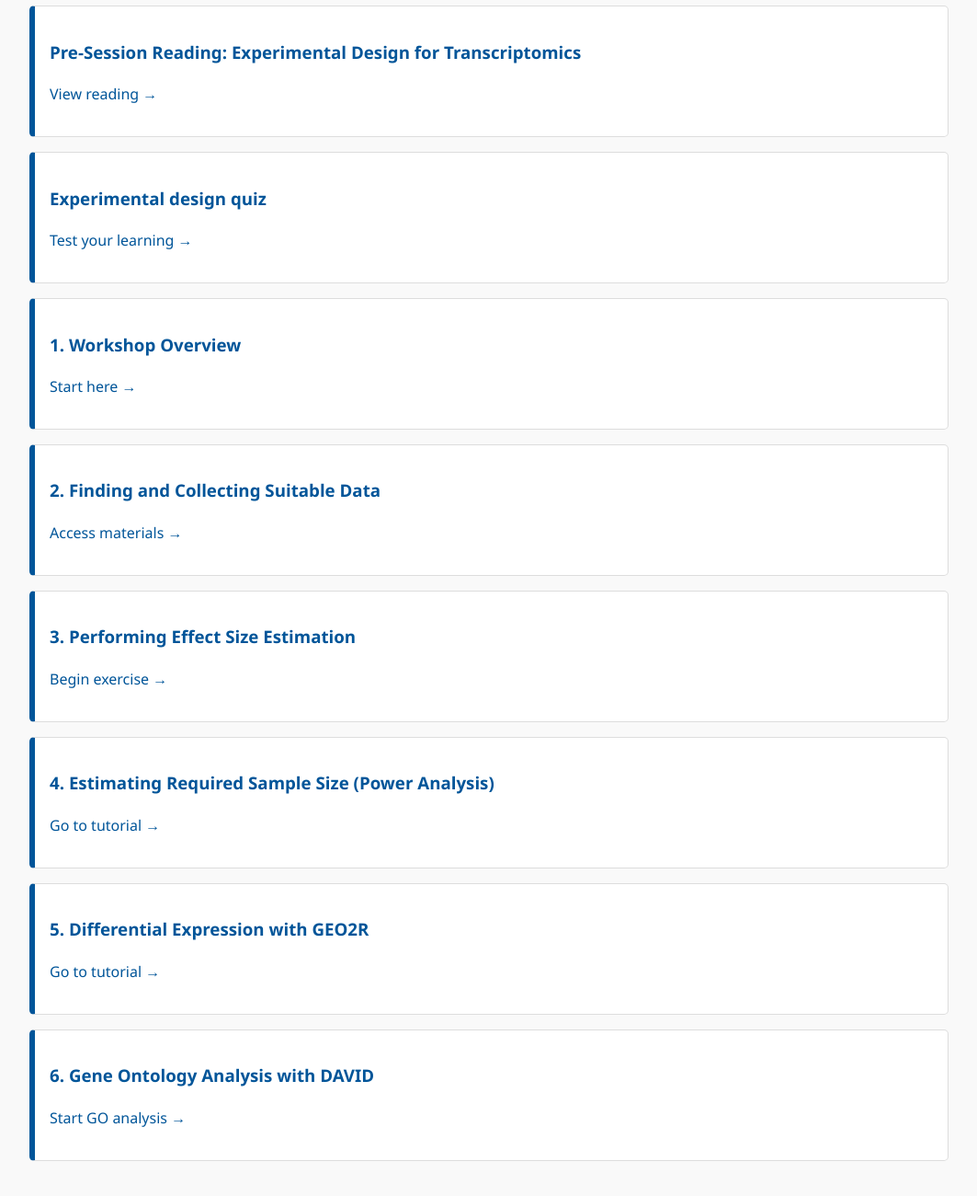
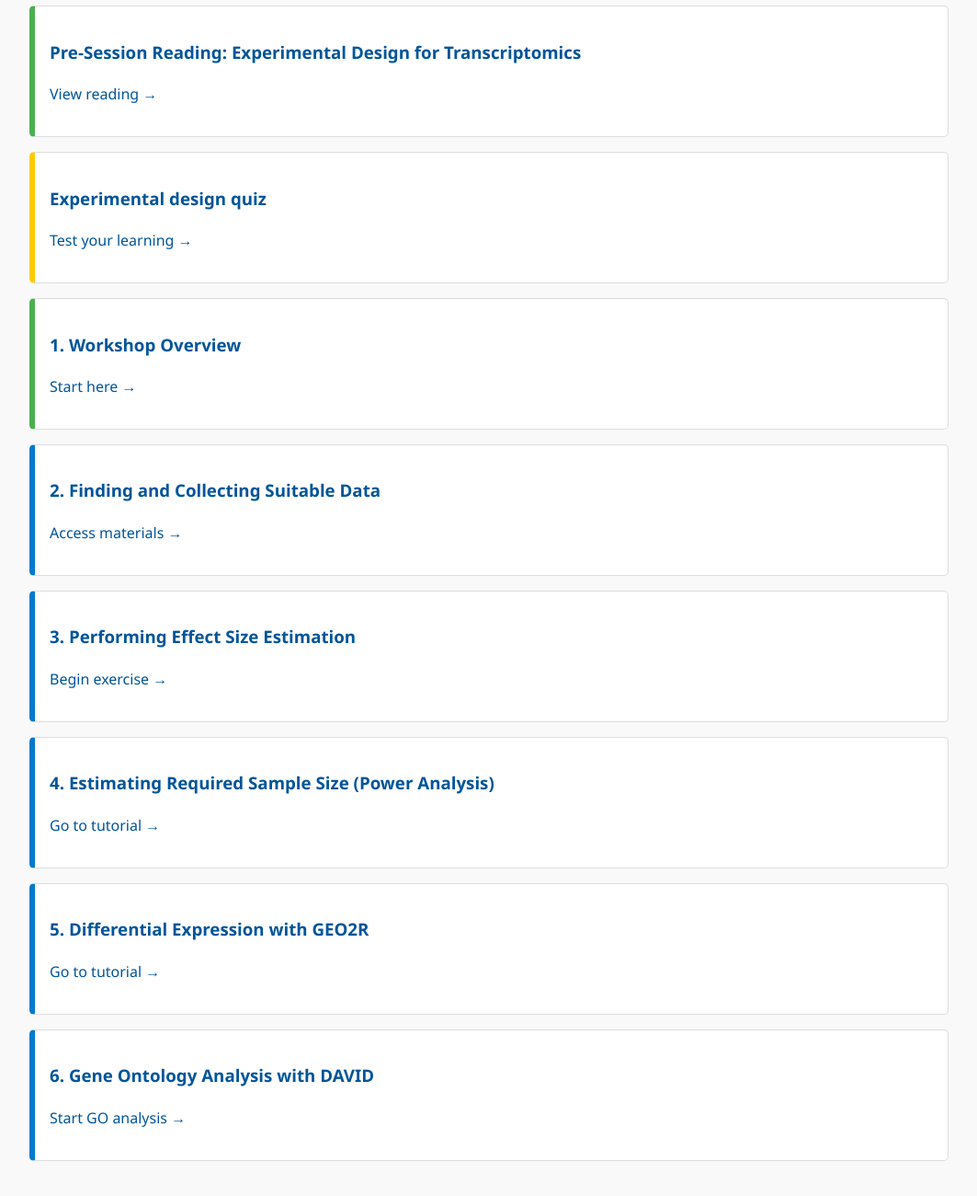
Before and after one commit to DrATedder/Transcriptomics_workshops, a plain HTML site: page index.html in a window 1280 px wide. Shown: the part 746-2046 px from the top of the page at 92% size, without its empty margins (108-1171 px from the left). Drawn offline with Linux system fonts and the light colour scheme.

Commit message:
Tweaked colourway to improve identification of tasks

```diff
--- a/index.html
+++ b/index.html
@@ -13,31 +13,50 @@
     padding: 2em;
     color: #333;
   }
+
   h1, h2 {
     color: #003366;
   }
+
   h3 {
     color: #005599;
   }
+
   .module-card {
     background: #ffffff;
     border: 1px solid #ddd;
-      border-left: 6px solid #005599;
     padding: 1em;
     margin: 1em 0;
     border-radius: 5px;
     transition: background 0.3s ease;
   }
+
   .module-card:hover {
     background: #f0f8ff;
   }
+
+  /* Category-specific left borders */
+  .workshop {
+    border-left: 6px solid #007acc; /* Blue */
+  }
+
+  .quiz {
+    border-left: 6px solid #ffcc00; /* Gold */
+  }
+
+  .reading{
+    border-left: 6px solid #4caf50; /* Green */
+  }
+
   a {
     color: #005599;
     text-decoration: none;
   }
+
   a:hover {
     text-decoration: underline;
   }
+
   .callout {
     background-color: #e8f4fc;
     border-left: 5px solid #2196f3;
@@ -56,53 +75,53 @@
 
 <h2>Module Content</h2>
 
-<div class="module-card">
+<div class="module-card reading">
   <h3>Pre-Session Reading: Introduction to Transcriptomics</h3>
   <p><a href="intro-transcriptomics.html" target="_blank">View reading →</a></p>
 </div>
 
-<div class="module-card">
+<div class="module-card quiz">
   <h3>Introduction to Transcriptomics quiz</h3>
   <p><a href="Intro-quiz.html" target="_blank">Test your learning →</a></p>
 </div>
 
-<div class="module-card">
+<div class="module-card reading">
   <h3>Pre-Session Reading: Experimental Design for Transcriptomics</h3>
   <p><a href="experimental-design.html" target="_blank">View reading →</a></p>
 </div>
 
-<div class="module-card">
+<div class="module-card quiz">
   <h3>Experimental design quiz</h3>
   <p><a href="experimental-design-quiz.html" target="_blank">Test your learning →</a></p>
 </div>
 
 
-<div class="module-card">
+<div class="module-card reading">
   <h3>1. Workshop Overview</h3>
   <p><a href="workshop-overview.html" target="_blank">Start here →</a></p>
 </div>
 
-<div class="module-card">
+<div class="module-card workshop">
   <h3>2. Finding and Collecting Suitable Data</h3>
   <p><a href="data-collection.html" target="_blank">Access materials →</a></p>
 </div>
 
-<div class="module-card">
+<div class="module-card workshop">
   <h3>3. Performing Effect Size Estimation</h3>
   <p><a href="effect-size.html" target="_blank">Begin exercise →</a></p>
 </div>
 
-<div class="module-card">
+<div class="module-card workshop">
   <h3>4. Estimating Required Sample Size (Power Analysis)</h3>
   <p><a href="power-analysis.html" target="_blank">Go to tutorial →</a></p>
 </div>
 
-<div class="module-card">
+<div class="module-card workshop">
   <h3>5. Differential Expression with GEO2R</h3>
   <p><a href="geo2r-analysis.html" target="_blank">Go to tutorial →</a></p>
 </div>
 
-<div class="module-card">
+<div class="module-card workshop">
   <h3>6. Gene Ontology Analysis with DAVID</h3>
   <p><a href="david-analysis.html" target="_blank">Start GO analysis →</a></p>
 </div>
```
Lines whose indentation alone changed are shown as unchanged.
